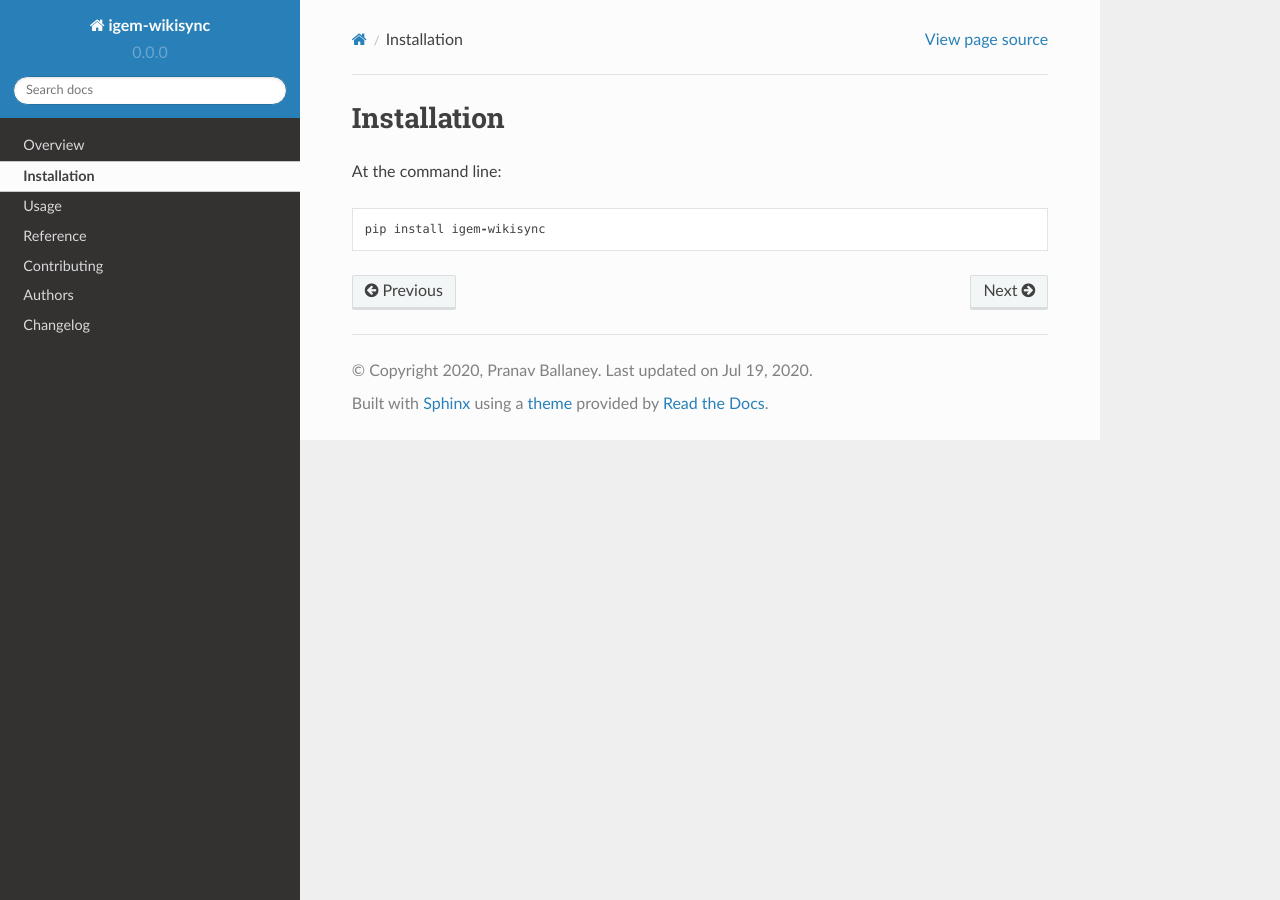
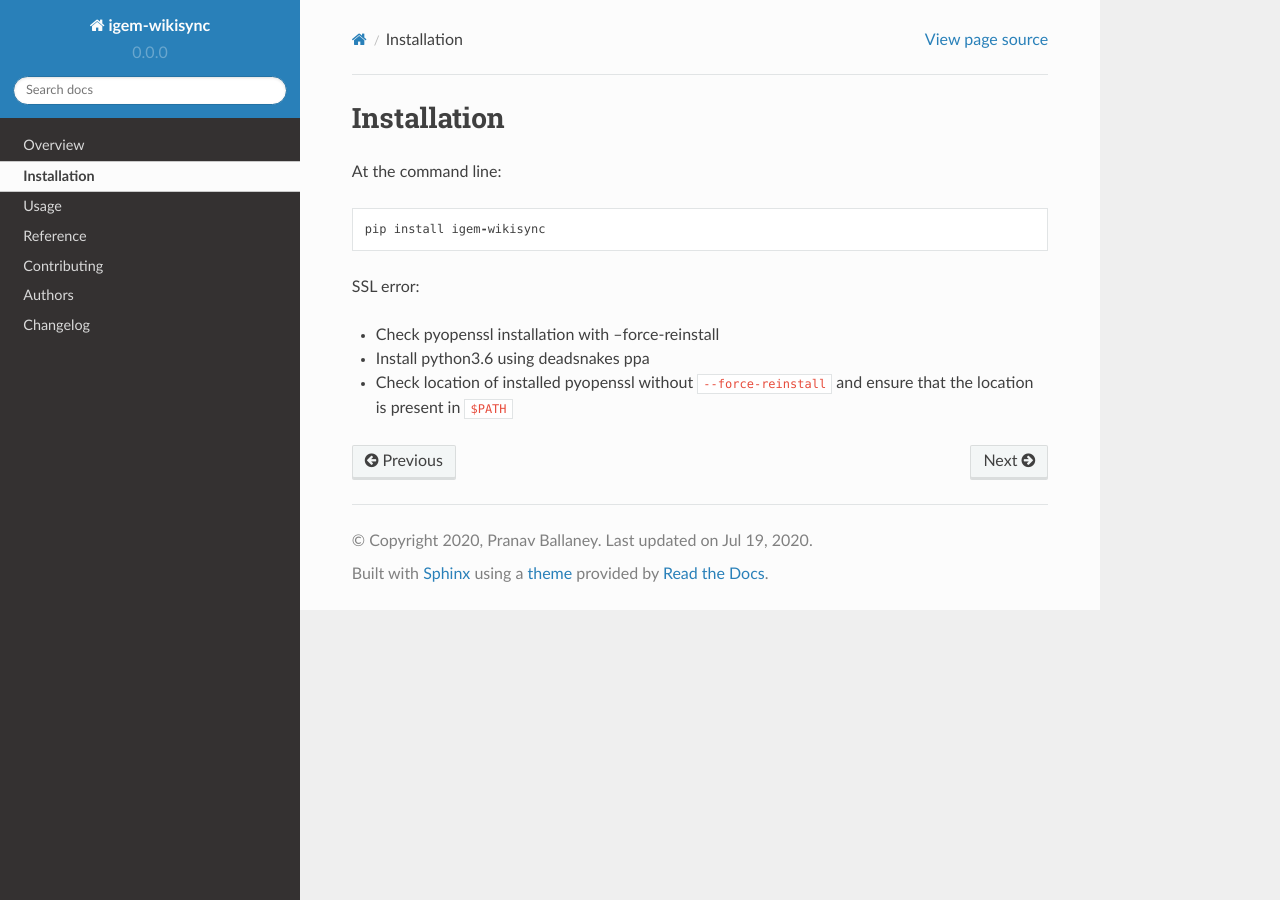
Before and after one commit to igembitsgoa/igem-wikisync, a Sphinx documentation site: the page built from docs/installation.rst, in a window 1280 px wide. Built offline with Sphinx 7.4.7 and the Read the Docs theme 2.0.0, drawn with Linux system fonts in a browser that asks for light colours.

Commit message:
Add instructions to fix SSL error

```diff
--- a/docs/installation.rst
+++ b/docs/installation.rst
@@ -5,3 +5,11 @@ Installation
 At the command line::
 
     pip install igem-wikisync
+
+SSL error:
+
+* Check pyopenssl installation with --force-reinstall
+
+* Install python3.6 using deadsnakes ppa
+
+* Check location of installed pyopenssl without :code:`--force-reinstall` and ensure that the location is present in :code:`$PATH`
```
